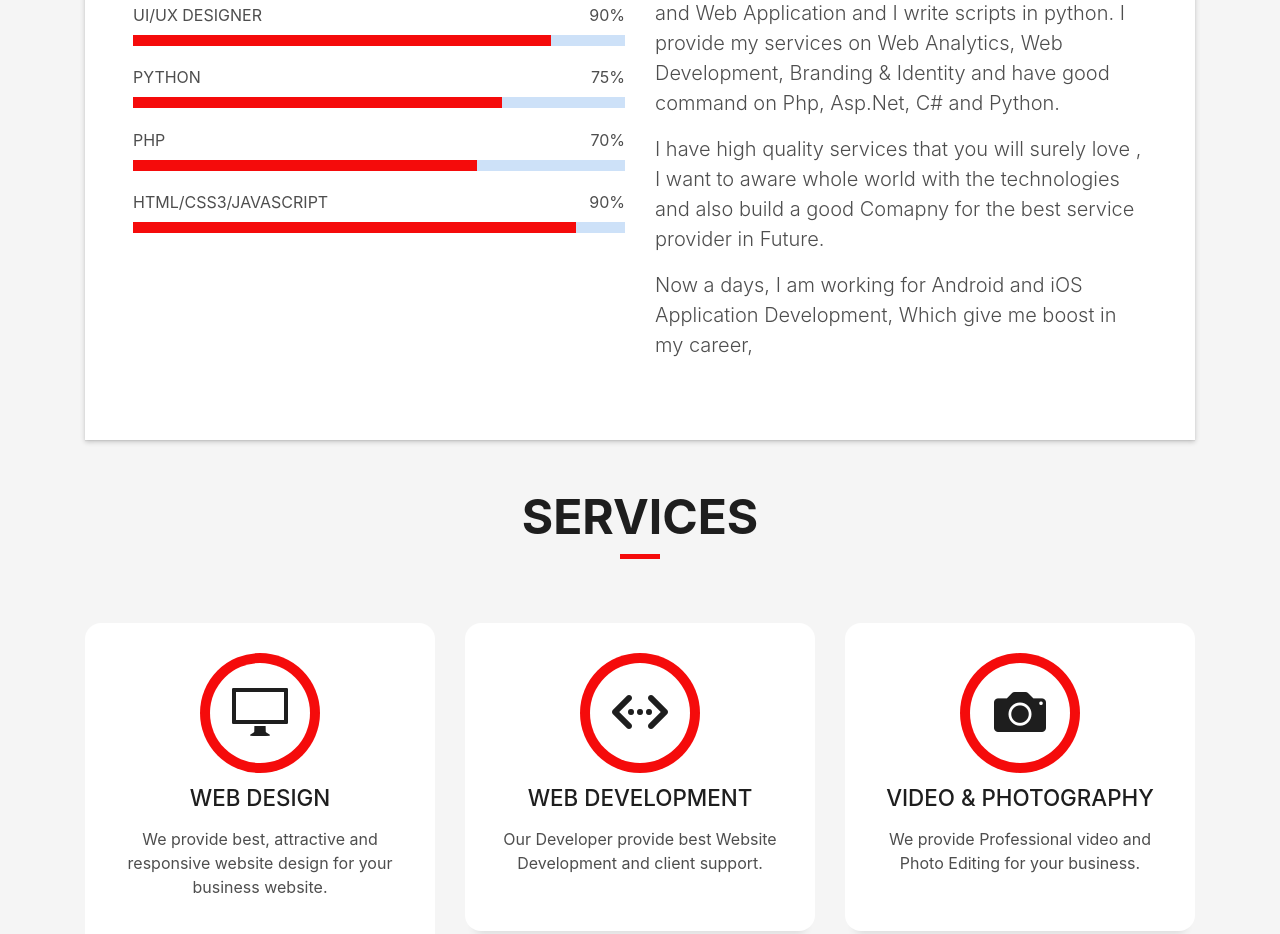
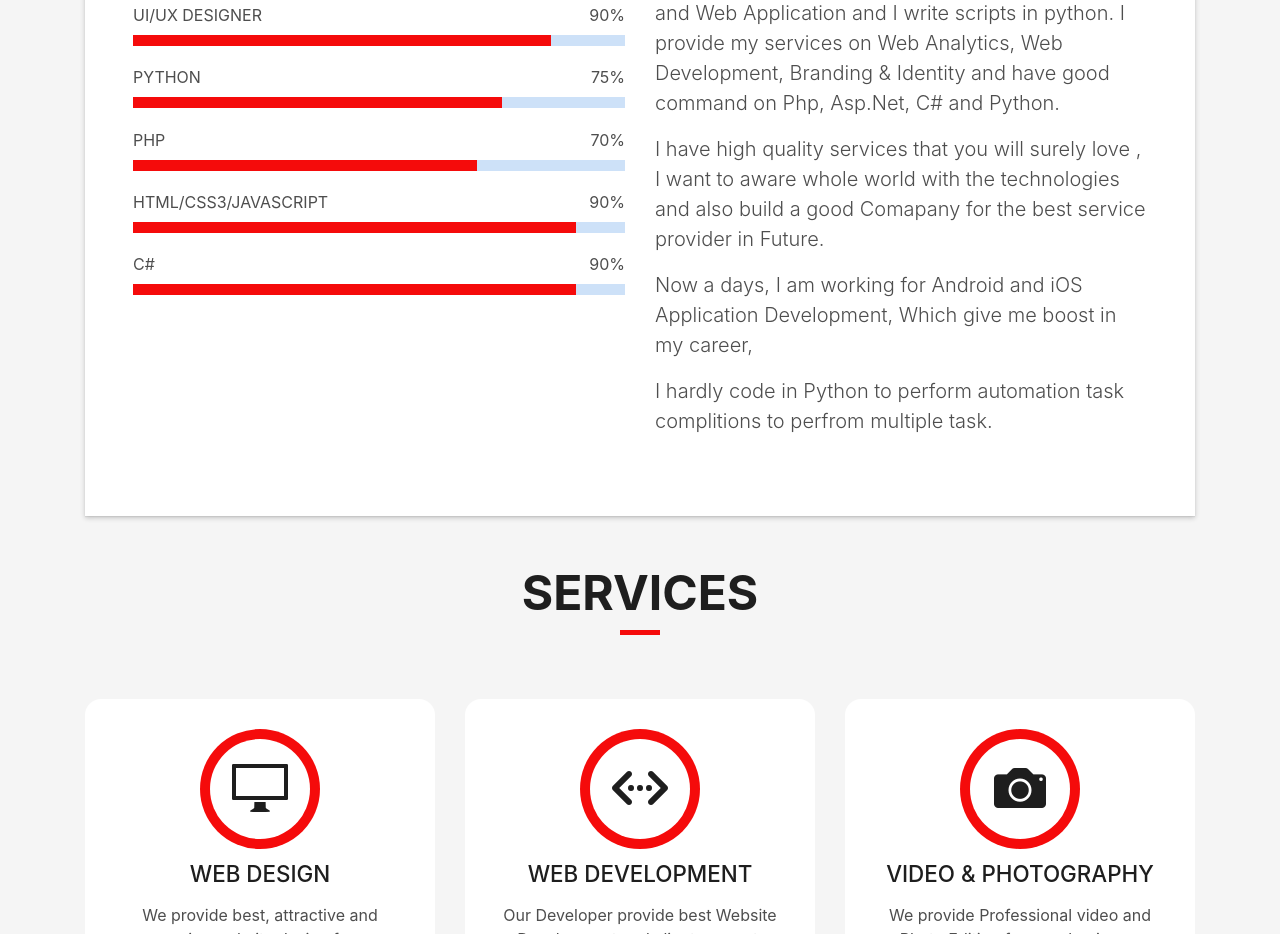
Before and after one commit to ridzcreations/ridzcreations.github.io, a plain HTML site: page index.html in a window 1280 px wide. Shown: the part 1212-2146 px from the top of the page. Drawn offline with Linux system fonts and the light colour scheme; files whose address does not match are found by name.

Commit message:
commit first

```diff
--- a/index.html
+++ b/index.html
@@ -129,6 +129,11 @@
                     <div class="progress-bar" role="progressbar" style="width: 90%" aria-valuenow="90" aria-valuemin="0"
                       aria-valuemax="100"></div>
                   </div>
+                  <span>C#</span> <span class="pull-right">90%</span>
+                  <div class="progress">
+                    <div class="progress-bar" role="progressbar" style="width: 90%" aria-valuenow="90" aria-valuemin="0"
+                      aria-valuemax="100"></div>
+                  </div>
                 </div>
               </div>
               <div class="col-md-6">
@@ -145,10 +150,13 @@
                     I am good in programming and developed Window and Web Application and I write scripts in python. I provide my services on Web Analytics, Web Development, Branding & Identity and have good command on Php, Asp.Net, C# and Python.
                   </p>
                   <p class="lead">
-                    I have high quality services that you will surely love , I want to aware whole world with the technologies and also build a good Comapny for the best service provider in Future.
+                    I have high quality services that you will surely love , I want to aware whole world with the technologies and also build a good Comapany for the best service provider in Future.
                   </p>
                   <p class="lead">
                   Now a days, I am working for Android and iOS Application Development, Which give me boost in my career,
+                  </p>
+                  <p class="lead">
+                  I hardly code in Python to perform automation task complitions to perfrom multiple task.
                   </p>
                 </div>
               </div>
```
